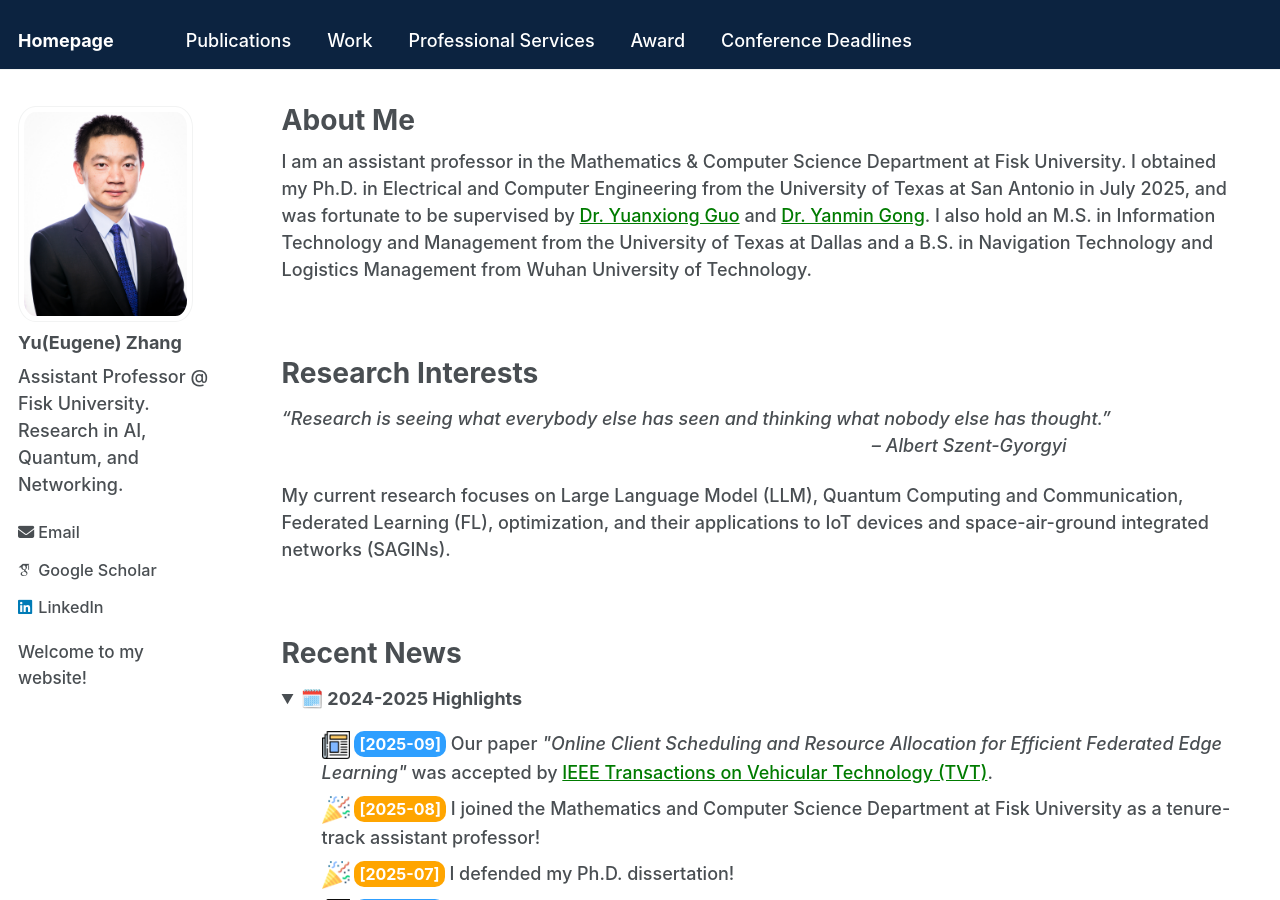
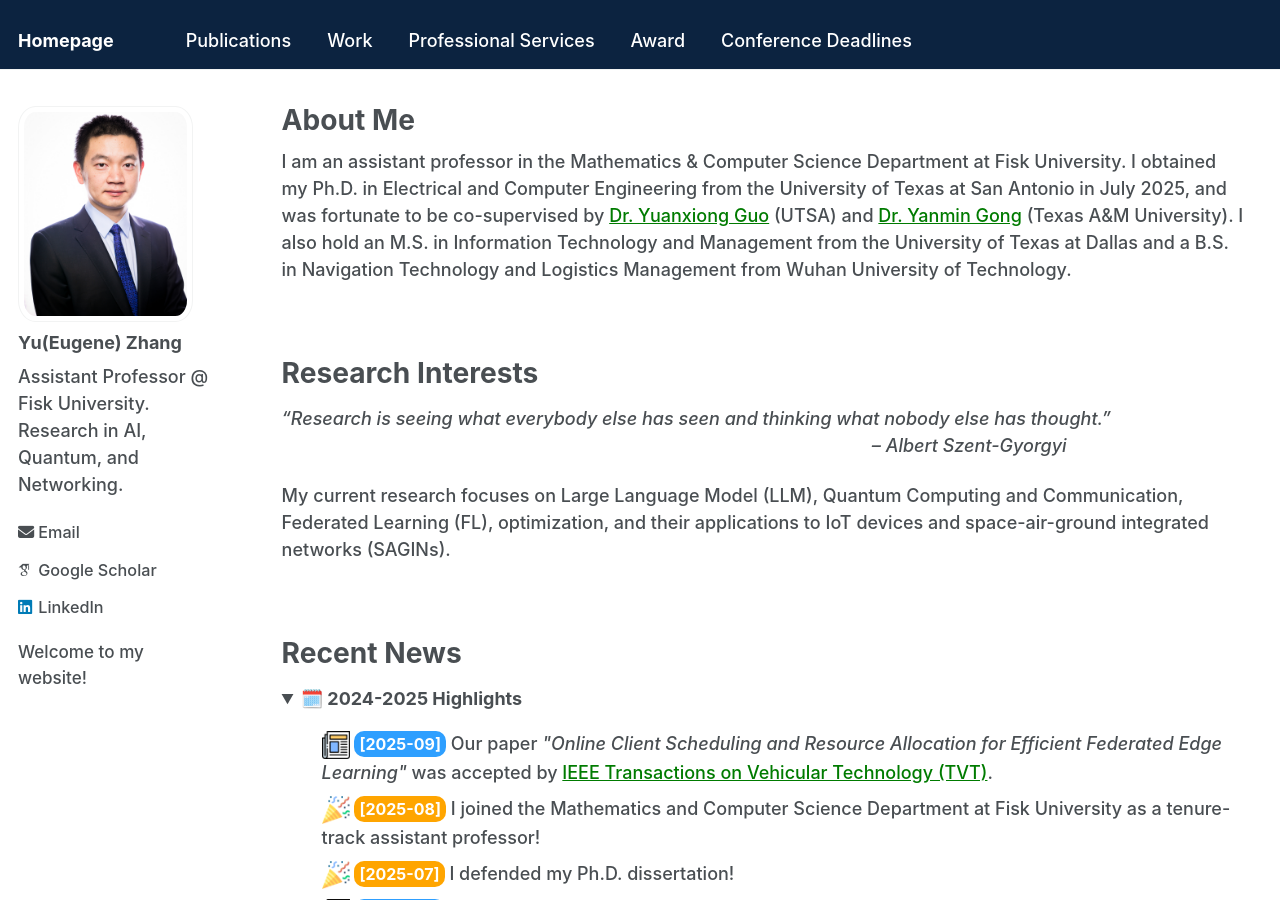
Before and after one commit to Yu-Zhang-Eugene/yu-zhang-eugene.github.io, a Jekyll site: the page built from _pages/about.md, in a window 1280 px wide and 900 px high. Built offline with Jekyll 4.4.1, drawn with Linux system fonts in a browser that asks for light colours; some web fonts are replaced; a script that is not in the unit is left out.

Commit message:
Update co-supervision details in about page

```diff
--- a/_pages/about.md
+++ b/_pages/about.md
@@ -7,7 +7,7 @@ redirect_from:
   - /about.html
 ---
 
-I am an assistant professor in the Mathematics & Computer Science Department at Fisk University. I obtained my Ph.D. in Electrical and Computer Engineering from the University of Texas at San Antonio in July 2025, and was fortunate to be supervised by <a href="https://guoyuanxiong.github.io" class="custom-link" target="_blank">Dr. Yuanxiong Guo</a> and <a href="https://yanmingong.github.io" class="custom-link" target="_blank">Dr. Yanmin Gong</a>. I also hold an M.S. in Information Technology and Management from the University of Texas at Dallas and a B.S. in Navigation Technology and Logistics Management from Wuhan University of Technology.
+I am an assistant professor in the Mathematics & Computer Science Department at Fisk University. I obtained my Ph.D. in Electrical and Computer Engineering from the University of Texas at San Antonio in July 2025, and was fortunate to be co-supervised by <a href="https://guoyuanxiong.github.io" class="custom-link" target="_blank">Dr. Yuanxiong Guo</a> (UTSA) and <a href="https://yanmingong.github.io" class="custom-link" target="_blank">Dr. Yanmin Gong</a> (Texas A&M University). I also hold an M.S. in Information Technology and Management from the University of Texas at Dallas and a B.S. in Navigation Technology and Logistics Management from Wuhan University of Technology.
 
 <p>&nbsp;</p>
 
```
